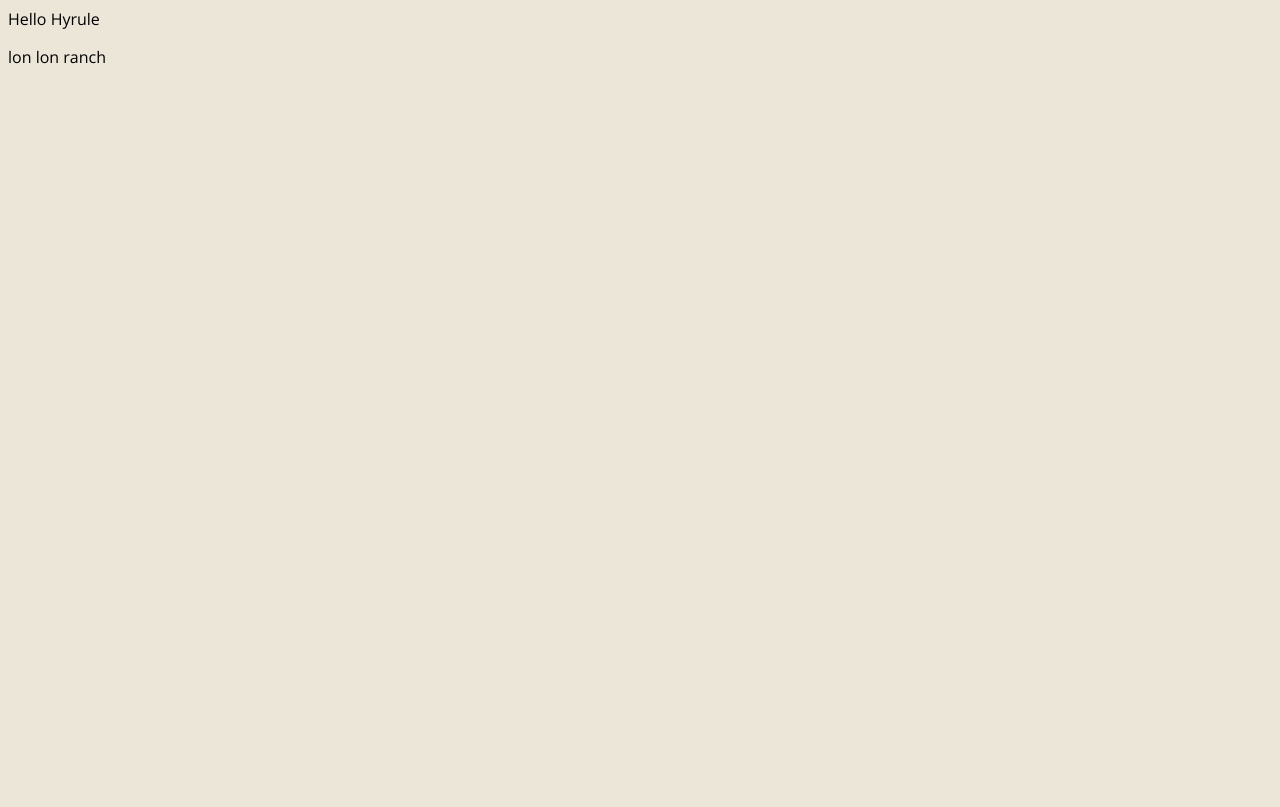
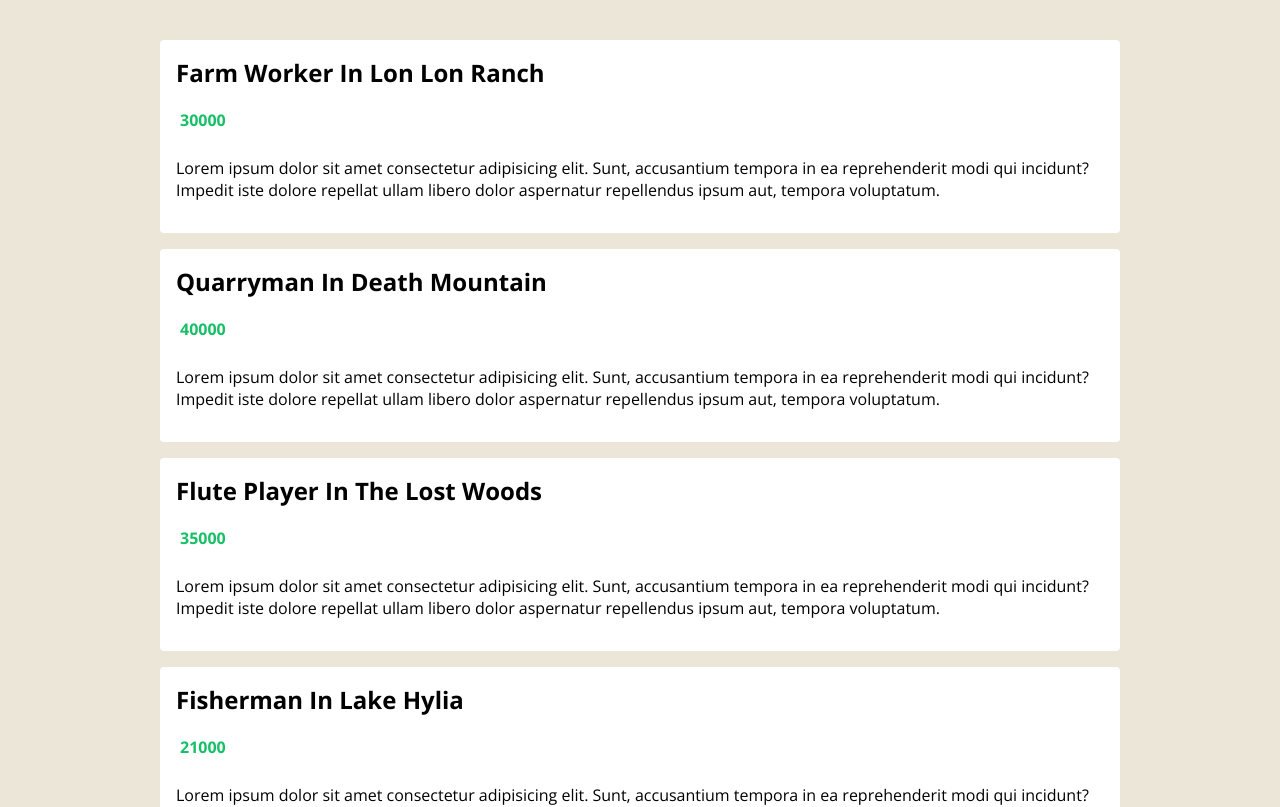
Before and after one commit to Farazzaidi22/Vue3-TypeScript, a Vue app: page / in a window 1280 px wide. Shown: the top 807 px of the page. Built offline with nearby package versions, Linux system fonts and the light colour scheme.

Commit message:
components

```diff
--- a/src/App.vue
+++ b/src/App.vue
@@ -1,37 +1,20 @@
 <template>
   <div class="app">
-    Hello Hyrule
-    <!-- <p>{{ name }} - {{age}}</p>
-    <button @click="changeName('Amil')">change name</button>
-    <button @click="changeAge('35')">change age</button> -->
-
-    <p>{{jobs[0].location}}</p>
-
+    <JobList :jobs = jobs />
   </div>
 </template>
 
 <script lang="ts">
 import { defineComponent, reactive, ref, toRefs } from 'vue';
+import JobList from './components/JobList.vue'
 import Job from './types/Jobs'
+
 
 export default defineComponent( {
   name: 'App',
-  components: {
-  },
+  components: { JobList },
 
   setup () {
-    // const state = reactive({
-    //   name: 'Link',
-    //   age: 25 as number | string
-    // })
-
-    // return{ ...toRefs(state) }
-
-    // const name = ref('Link')
-    // const age = ref<number | string>(25)
-
-    // return { name, age }
-
     const jobs = ref<Job[]>( [
       { title: 'farm worker', location: 'lon lon ranch', salary: 30000, id: '1' },
       { title: 'quarryman', location: 'death mountain', salary: 40000, id: '2' },
@@ -43,28 +26,9 @@
     return { jobs }
   },
 
-  // data(){
-  //   return {
-  //     name: 'Link',
-  //     age: 25 as number | string
-  //   }
-  // },
-
-  methods: {
-    // changeName(name: string){
-    //   this.name = name
-    //   return name
-    // },
-    // changeAge(age: number | number){
-    //   this.age = age
-    //   return age
-    // }
-  }
 } );
 </script>
 
 <style>
-#app {
 
-}
 </style>
--- /dev/null
+++ b/src/components/JobList.vue
@@ -0,0 +1,64 @@
+<template>
+  <div class="job-list">
+    <ul>
+      <li
+        v-for="job in jobs"
+        :key="job.id"
+      >
+        <h2>{{ job.title }} in {{job.location}}</h2>
+        <div class="salary">
+          <p>{{job.salary}}</p>
+        </div>
+        <div class="description">
+          <p>Lorem ipsum dolor sit amet consectetur adipisicing elit. Sunt, accusantium tempora in ea reprehenderit modi qui incidunt? Impedit iste dolore repellat ullam libero dolor aspernatur repellendus ipsum aut, tempora voluptatum.</p>
+        </div>
+      </li>
+    </ul>
+  </div>
+</template>
+
+<script lang="ts">
+import { defineComponent, PropType } from 'vue'
+import Job from '@/types/Jobs'
+
+export default defineComponent( {
+  props: {
+    jobs: {
+      required: true,
+      type: Array as PropType<Job[]>
+    }
+  }
+} )
+</script>
+
+<style scoped>
+.job-list {
+    max-width: 960px;
+    margin: 40px auto;
+  }
+  .job-list ul {
+    padding: 0;
+  }
+  .job-list li {
+    list-style-type: none;
+    background: white;
+    padding: 16px;
+    margin: 16px 0;
+    border-radius: 4px;
+  }
+  .job-list h2 {
+    margin: 0 0 10px;
+    text-transform: capitalize;
+  }
+  .salary {
+    display: flex;
+  }
+  .salary img {
+    width: 30px;
+  }
+  .salary p {
+    color: #17bf66;
+    font-weight: bold;
+    margin: 10px 4px;
+  }
+</style>
```
